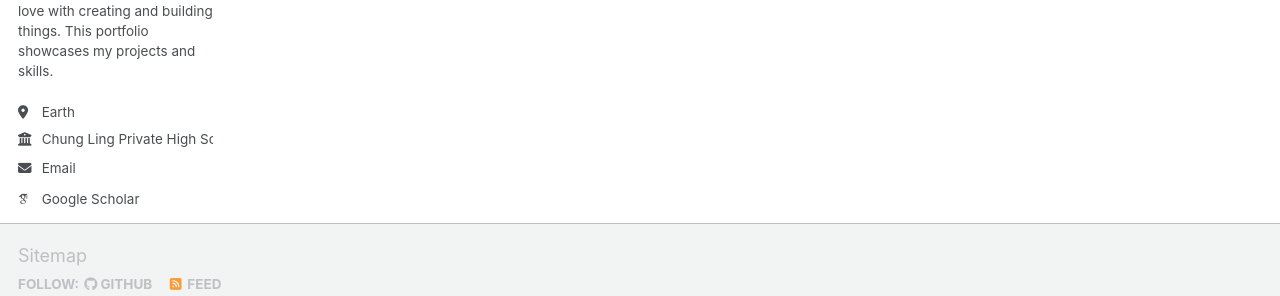
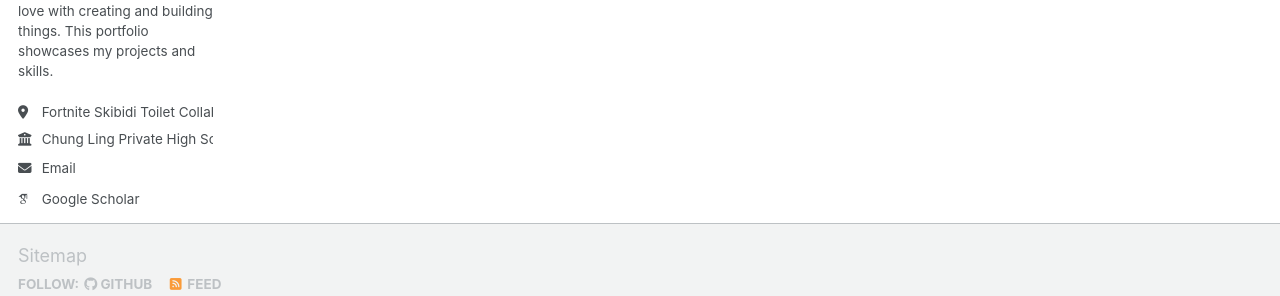
Before and after one commit to EthanChuah1234/ethanchuah1234.github.io, a Jekyll site: the page built from _pages/about.md, in a window 1280 px wide. Shown: the part 539-835 px from the top of the page. Built offline with Jekyll 4.4.1, drawn with Linux system fonts in a browser that asks for light colours; some web fonts are replaced; a script that is not in the unit is left out.

Commit message:
update _config.yml

```diff
--- a/_config.yml
+++ b/_config.yml
@@ -27,7 +27,7 @@ author:
   name             : "Ethan Chuah Shang Zer"
   pronouns         : # example: "she/her"
   bio              : "Hey there! I'm Ethan Chuah, a student from Chung Ling Private High School. I'm a passionate developer and experienced in multiple languages of coding. I've started coding since I was 7, meddling with a software most commonly known as Scratch. I immediately fell in love with creating and building things. This portfolio showcases my projects and skills."
-  location         : "Earth"
+  location         : "Fortnite Skibidi Toilet Collab"
   employer         : "Chung Ling Private High School"
   uri              : # URL
   email            : "s25378@clphs.edu.my"
```
